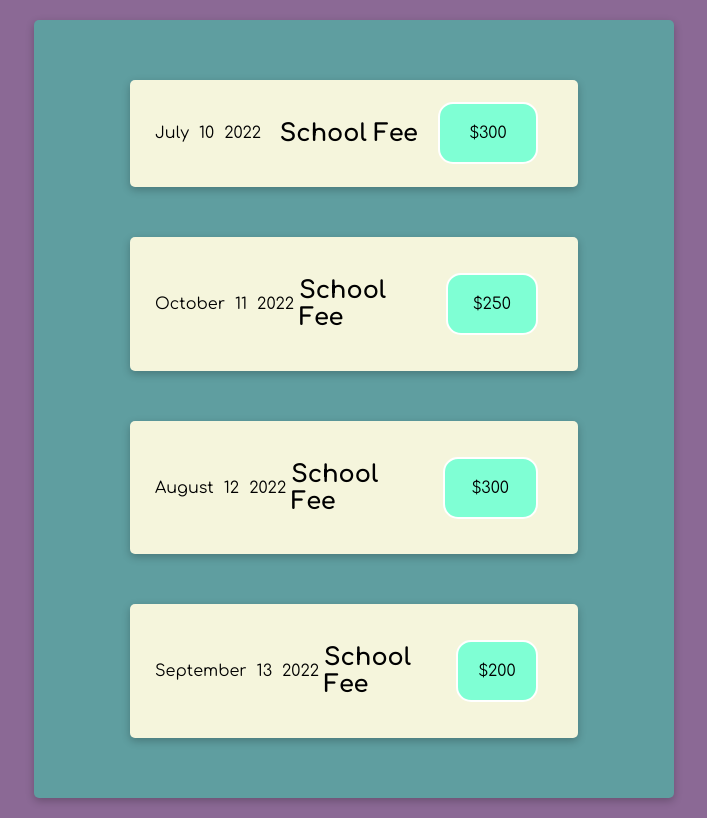
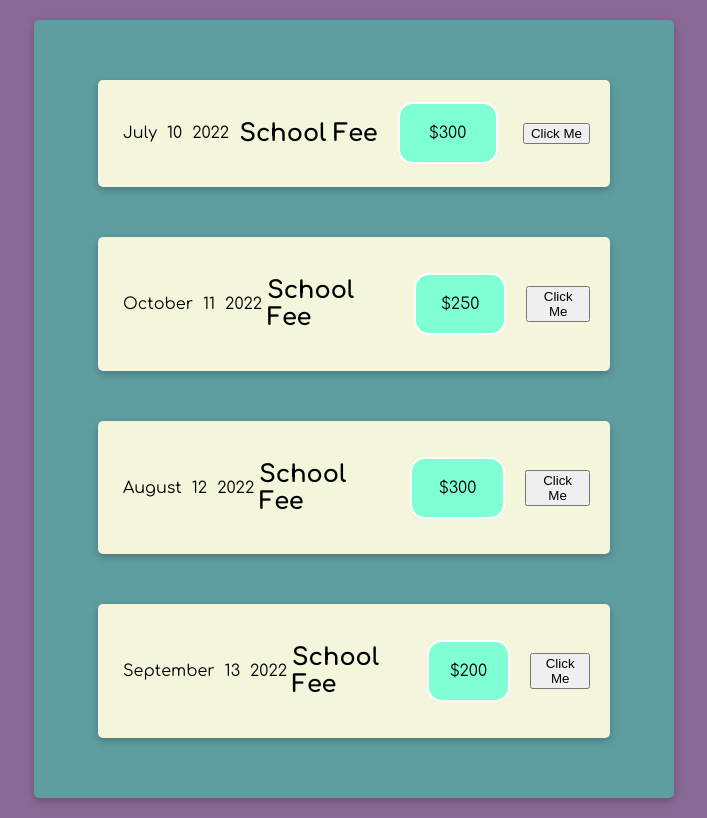
Before and after one commit to ehsan-saboor/React, a JavaScript app in the folder my-app/: page / in a window 1280 px wide. Shown: the whole page, without its empty margins (286-993 px from the left). Built offline with nearby package versions, Linux system fonts and the light colour scheme.

Commit message:
React 11-August-Office

```diff
--- a/my-app/src/App.js
+++ b/my-app/src/App.js
@@ -1,6 +1,6 @@
 import AllExpenses from "./Components/Expenses/AllExpenses";
 
-function App() {
+const App = () => {
     // let expenseDate = new Date(2022, 9, 10);
     // let expenseTitle = "School Fee";
     // let expenseAmount = 300;
--- a/my-app/src/Components/Expenses/AllExpenses.js
+++ b/my-app/src/Components/Expenses/AllExpenses.js
@@ -2,7 +2,7 @@ import "../Expenses/AllExpenses.css"
 import ExpenseItem from "../Expenses/ExpenseItem"
 import Card from "../UI/Card";
 
-function AllExpenses(props) {
+const AllExpenses = (props) => {
     return (
         <Card className="bg-color">
             <ExpenseItem
--- a/my-app/src/Components/Expenses/ExpenseItem.css
+++ b/my-app/src/Components/Expenses/ExpenseItem.css
@@ -2,7 +2,7 @@
   display: flex;
   justify-content: space-between;
   align-items: center;
-  max-width: 70%;
+  max-width: 80%;
   margin: 50px auto;
   padding: 20px;
   background-color: beige;
--- a/my-app/src/Components/Expenses/ExpenseItem.js
+++ b/my-app/src/Components/Expenses/ExpenseItem.js
@@ -2,7 +2,7 @@ import "../Expenses/ExpenseItem.css"
 import ExpensePrice from "../Expenses/ExpensePrice"
 import Card from "../UI/Card"
 
-function ExpenseItem(props) {
+const ExpenseItem = (props) => {
     const month = props.date.toLocaleString("en-us", { month: "long" })
     const day = props.date.toLocaleString("en-us", { day: "2-digit" })
     const year = props.date.getFullYear()
@@ -12,12 +12,13 @@ function ExpenseItem(props) {
             <div className="date-flex">
                 <div>{month}</div>
                 <div>{day}</div>
-                <div>{year}</div>
+                <div >{year}</div>
             </div>
             <div className="expense-item__description">
                 <h2>{props.title}</h2>
                 <ExpensePrice amount={props.amount} />
             </div>
+            <button>Click Me</button>
         </Card>
     )
 }
--- a/my-app/src/Components/Expenses/ExpensePrice.js
+++ b/my-app/src/Components/Expenses/ExpensePrice.js
@@ -1,7 +1,7 @@
 import "../Expenses/ExpensePrice.css"
 
 
-function ExpensePrice(props) {
+const ExpensePrice = (props) => {
     return (
         <div className="expense-item__price">${props.amount}</div>
     )
--- a/my-app/src/Components/UI/Card.js
+++ b/my-app/src/Components/UI/Card.js
@@ -1,6 +1,6 @@
 import "../UI/Card.css"
 
-function Card(props) {
+const Card = (props) => {
     const classes = "card " + props.className
     return (
         <div className={classes}>{props.children}</div>
```
